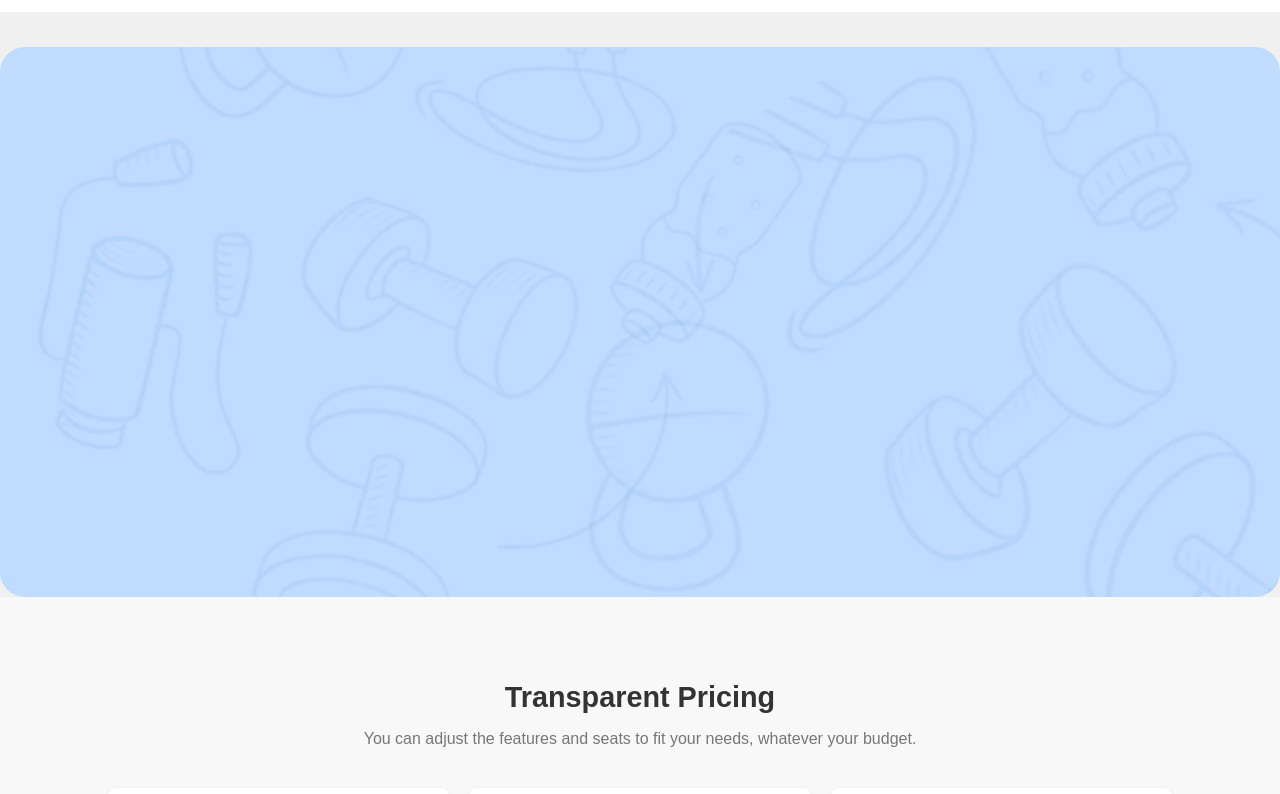
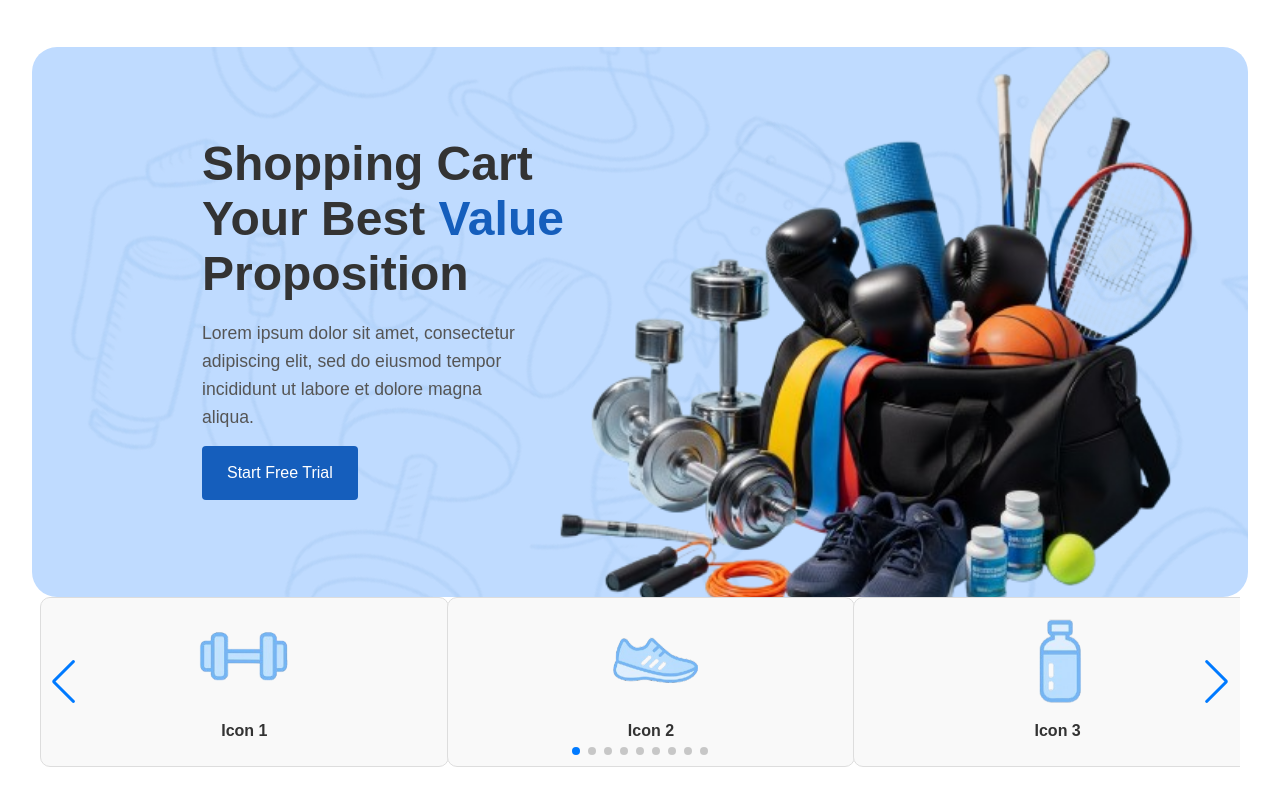
Before and after one commit to kamjohn777/WGU-web-project, a website: page Frontend/public/html/shoppingGallery.html in a window 1280 px wide. Shown: the part 78-872 px from the top of the page. Drawn offline with nearby package versions, Linux system fonts and the light colour scheme.

Commit message:
working on the shopping gallery page

```diff
--- a/Frontend/public/css/shoppingGallery.css
+++ b/Frontend/public/css/shoppingGallery.css
@@ -1,7 +1,7 @@
 body {
     font-family: sans-serif;
     margin: 0;
-    background-color: #f0f0f0;
+    background-color: #ffffff;
     color: #333;
 }
 .container {
@@ -56,21 +56,34 @@ header .cta-buttons a.signup {
 .hero-shopping-page .text-content {
     width: 45%;
     padding-right: 20px;
+    z-index: 1000;
+    display: flex
+;
+    flex-direction: column;
+    align-items: flex-start;
+    margin-left: 170px;
+    margin-top: 57px;
+
+}
+.hero-shopping-page .text-content span {
+    color: var(--box-jump-blue);
 }
 .hero-shopping-page .text-content h1 {
-    font-size: 2.5em;
-    margin-bottom: 15px;
+    font-size: 3em;
+    width: 28rem;
+    margin-bottom: 0;
 }
 .hero-shopping-page .text-content p {
     font-size: 1.1em;
+    width: 20rem;
     color: #555;
     line-height: 1.6;
-    margin-bottom: 30px;
+    margin-bottom: 15px;
 }
-.hero-shopping-page .text-content .btn {
-    background-color: #000;
+.hero-shopping-page .text-content .trial-btn {
+    background-color: var(--box-jump-blue);
     color: #fff;
-    padding: 12px 25px;
+    padding: 18px 25px;
     text-decoration: none;
     border-radius: 4px;
 }
@@ -125,7 +138,8 @@ header .cta-buttons a.signup {
     left: 3%; */
 
     width: 56rem;
-    height: 912px;
+    height: 1064px;
+    /* height: 912px; */
     opacity: 10%;
     position: absolute;
     /* left: 43%;
@@ -161,6 +175,18 @@ header .cta-buttons a.signup {
     transform: rotate(111deg); */
 }
 
+.banner-img {
+    z-index: 1000;
+    position: absolute;
+    left: 38%;
+    top: -14%;
+    height: 100%;
+    width: 100%;
+}
+
+.banner-img img {
+height: 777px;}
+
 /* .bg-img-fade3 {
     background-image: url(../../assets/images/ShoppingPage-assets/hero-banner/ChatGPT_Image_Jun_13__2025__09_49_18_AM-removebg-preview.png);
     background-position: center;
@@ -174,7 +200,7 @@ header .cta-buttons a.signup {
 
 .container.hero-shopping-page {
     position: relative; /* Ensure child elements are positioned relative to this container */
-    width: 100%; /* Adjust width as needed */
+    width: 95%;
     /* height: 100%; */
     overflow: hidden; /* Crop child elements to the parent container */
 }
@@ -193,7 +219,7 @@ header .cta-buttons a.signup {
     opacity: 0.1;
 } */
 
-.pricing-section {
+/* .pricing-section {
     text-align: center;
     padding: 60px 0;
     background-color: #f8f8f8;
@@ -252,13 +278,44 @@ header .cta-buttons a.signup {
     padding: 10px 20px;
     text-decoration: none;
     border-radius: 4px;
-    margin-top: auto; /* Pushes button to bottom */
+    margin-top: auto;
 }
 .pricing-card .btn.outline {
     background-color: #fff;
     color: #333;
     border: 1px solid #ccc;
-}
+} */
+
+.cards-parent-container {
+    width: 100%;
+    max-width: 1200px;
+    margin: auto;
+  }
+
+  .swiper-wrapper {
+    display: flex;
+  }
+
+  .card {
+    width: 100%;
+    text-align: center;
+    border: 1px solid #ddd;
+    border-radius: 10px;
+    padding: 10px;
+    background-color: #f9f9f9;
+  }
+
+  .card img {
+    width: 100px;
+    height: 100px;
+    object-fit: contain;
+  }
+
+  .card h3 {
+    font-size: 16px;
+    margin-top: 10px;
+    color: #333;
+  }
 
 .cta-section {
     text-align: center;
--- a/Frontend/public/html/shoppingGallery.html
+++ b/Frontend/public/html/shoppingGallery.html
@@ -10,9 +10,10 @@
 <body>
     <div class="container hero-shopping-page">
         <div class="text-content">
-            <!-- <h1>Shopping Cart<br>Your Best Value<br>Proposition</h1>
+            <h1>Shopping Cart
+                Your Best <span> Value </span>Proposition</h1>
             <p>Lorem ipsum dolor sit amet, consectetur adipiscing elit, sed do eiusmod tempor incididunt ut labore et dolore magna aliqua.</p>
-            <a href="#" class="btn">Start Free Trial</a> -->
+            <a href="#" class="trial-btn">Start Free Trial</a>
         </div>
         <!-- <div class="product-display">
             <div class="product-image-placeholder"></div>
@@ -26,10 +27,21 @@
         <div class="bg-img-fade1"></div>
         <div class="bg-img-fade2"></div>
         <!-- <div class="bg-img-fade3"></div> -->
+         <div class="banner-img"><img src="../../assets/images/ShoppingPage-assets/Gemini_Generated_Image_jd1bkpjd1bkpjd1b-removebg-preview.png" alt=""></div>
     </div>
 
-    <div class="pricing-section">
-        <h2>Transparent Pricing</h2>
+    <section class="offers-card-section">
+        <div class="cards-parent-container swiper">
+            <div class="swiper-wrapper">
+                <!-- Cards will be dynamically added here -->
+            </div>
+            <!-- Swiper navigation buttons -->
+            <div class="swiper-button-next"></div>
+            <div class="swiper-button-prev"></div>
+            <!-- Swiper pagination -->
+            <div class="swiper-pagination"></div>
+        </div>
+        <!-- <h2>Transparent Pricing</h2>
         <p>You can adjust the features and seats to fit your needs, whatever your budget.</p>
         <div class="pricing-cards">
             <div class="pricing-card">
@@ -60,8 +72,8 @@
                 <div class="price">$120</div>
                 <a href="#" class="btn">Buy Now</a>
             </div>
-        </div>
-    </div>
+        </div> -->
+    </section>
 
     <div class="cta-section">
         <h2>Ready to get started?</h2>
@@ -107,5 +119,11 @@
         </div>
     </footer>
     <script src="../javaScript/header.js"></script>
+    <script src="../javaScript/shoppingGallery.js"></script>
+    <!-- Swiper CSS -->
+<link rel="stylesheet" href="https://unpkg.com/swiper/swiper-bundle.min.css">
+
+<!-- Swiper JS -->
+<script src="https://unpkg.com/swiper/swiper-bundle.min.js"></script>
 </body>
 </html>
--- /dev/null
+++ b/Frontend/public/javaScript/shoppingGallery.js
@@ -0,0 +1,62 @@
+document.addEventListener("DOMContentLoaded", function () {
+    // Select the Swiper wrapper
+    const swiperWrapper = document.querySelector(".swiper-wrapper");
+
+    // Array of icons and titles
+    const icons = [
+      { image: "../../assets/images/ShoppingPage-assets/ShoppingPageicon1.png", title: "Icon 1" },
+      { image: "../../assets/images/ShoppingPage-assets/ShoppingPageicon2.png", title: "Icon 2" },
+      { image: "../../assets/images/ShoppingPage-assets/ShoppingPageicon3.png", title: "Icon 3" },
+      { image: "../../assets/images/ShoppingPage-assets/ShoppingPageicon4.png", title: "Icon 4" },
+      { image: "../../assets/images/ShoppingPage-assets/ShoppingPageicon5.png", title: "Icon 5" },
+      { image: "../../assets/images/ShoppingPage-assets/ShoppingPageicon6.png", title: "Icon 6" },
+      { image: "../../assets/images/ShoppingPage-assets/ShoppingPageicon7.png", title: "Icon 7" },
+      { image: "../../assets/images/ShoppingPage-assets/ShoppingPageicon8.png", title: "Icon 8" },
+      { image: "../../assets/images/ShoppingPage-assets/ShoppingPageicon9.png", title: "Icon 9" },
+    ];
+
+    // Loop through the icons array and create Swiper slides
+    icons.forEach(icon => {
+      // Create a Swiper slide div
+      const slideDiv = document.createElement("div");
+      slideDiv.classList.add("swiper-slide");
+
+      // Create a container div for the card
+      const cardDiv = document.createElement("div");
+      cardDiv.classList.add("card");
+
+      // Create an image element
+      const imgElement = document.createElement("img");
+      imgElement.src = icon.image;
+      imgElement.alt = icon.title;
+
+      // Create a title element
+      const titleElement = document.createElement("h3");
+      titleElement.textContent = icon.title;
+
+      // Append the image and title to the card div
+      cardDiv.appendChild(imgElement);
+      cardDiv.appendChild(titleElement);
+
+      // Append the card div to the slide div
+      slideDiv.appendChild(cardDiv);
+
+      // Append the slide div to the Swiper wrapper
+      swiperWrapper.appendChild(slideDiv);
+    });
+
+    // Initialize Swiper
+    const swiper = new Swiper(".swiper", {
+      slidesPerView: 3, // Number of cards visible at once
+      spaceBetween: 20, // Space between cards
+      navigation: {
+        nextEl: ".swiper-button-next",
+        prevEl: ".swiper-button-prev",
+      },
+      pagination: {
+        el: ".swiper-pagination",
+        clickable: true,
+      },
+      loop: true, // Infinite loop
+    });
+  });
```
